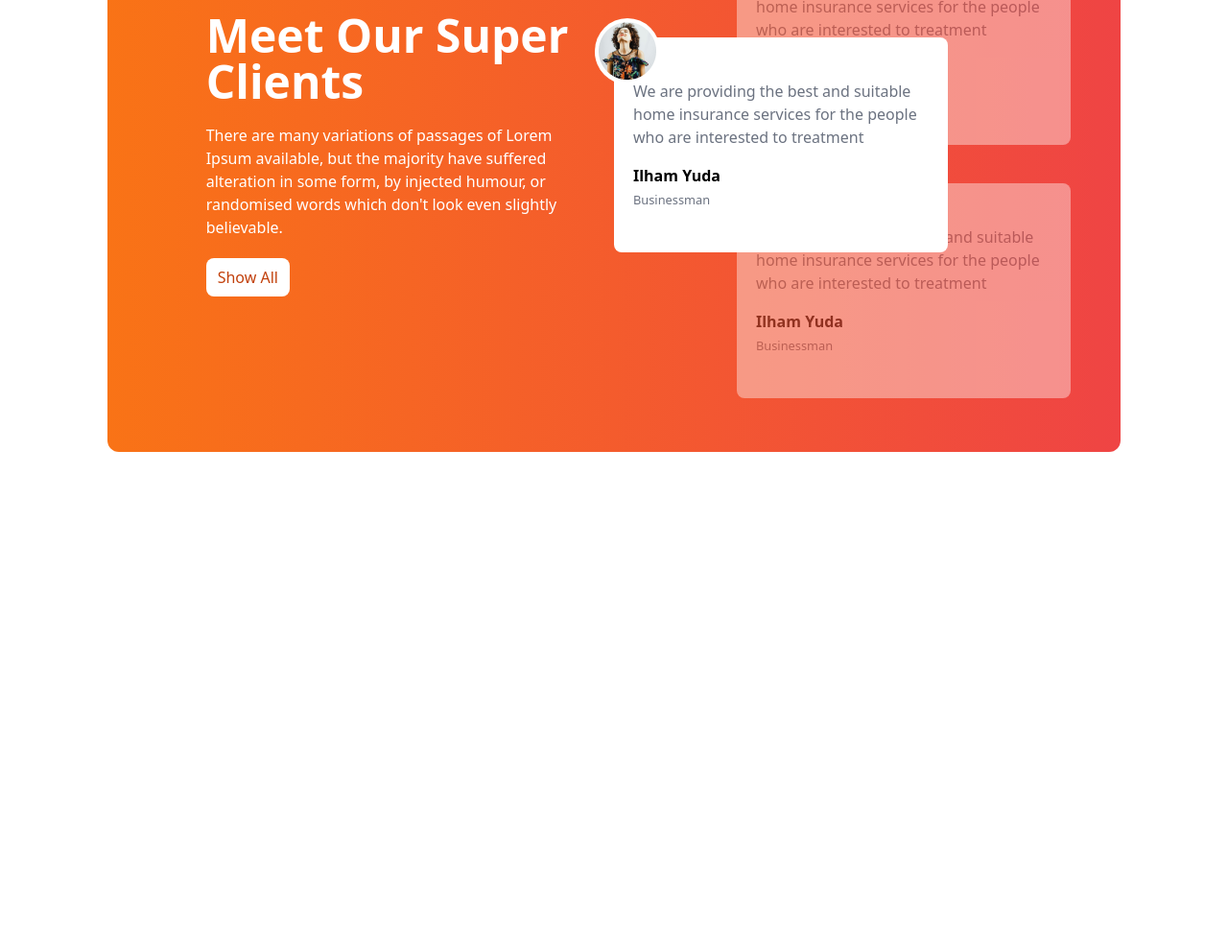
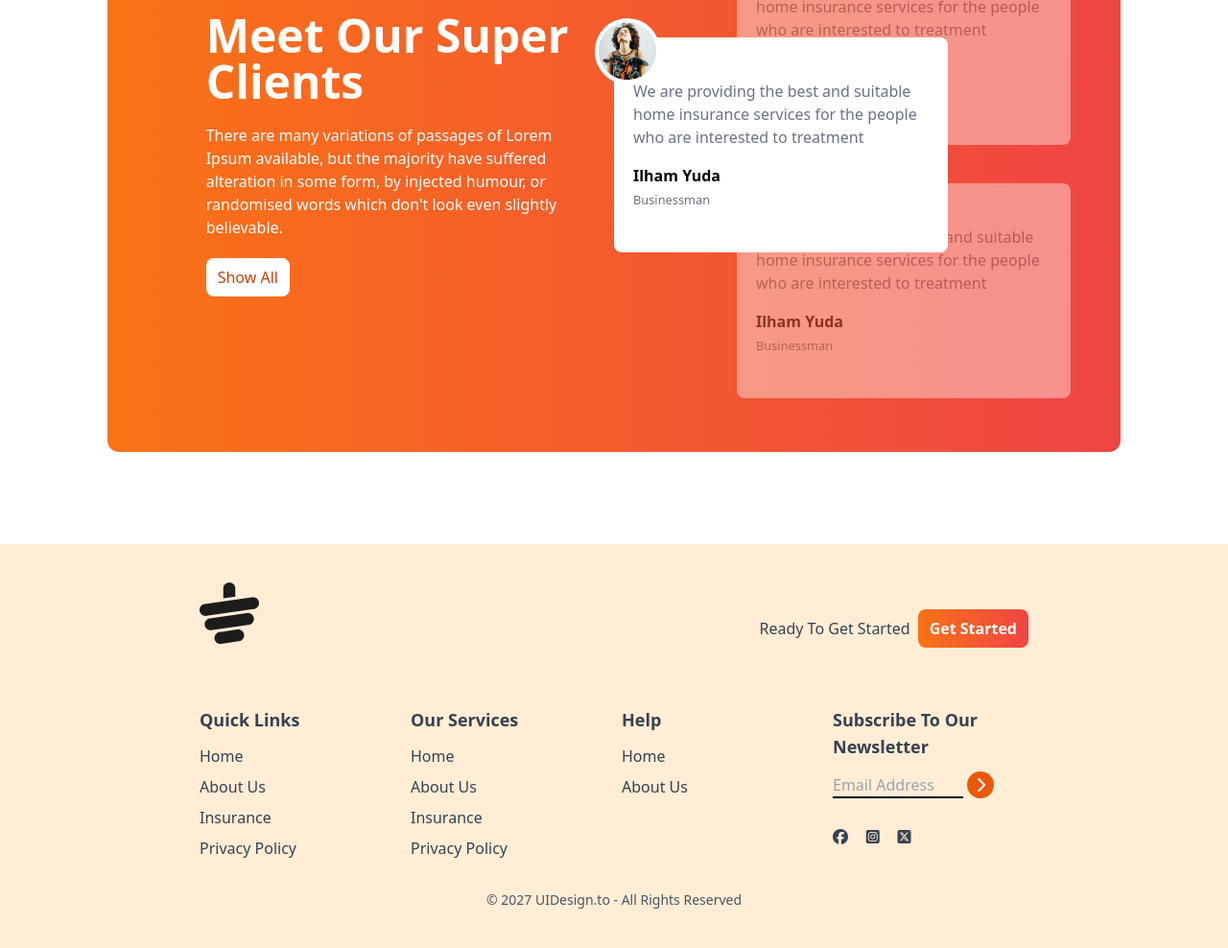
Before and after one commit to foridulcodes/tea-house-with-tailwind, a plain HTML site: page index.html in a window 1280 px wide. Shown: the part 1973-2961 px from the top of the page at 96% size. Before the commit the page ends 2540 px from the top, so only its background shows below. Drawn offline with nearby package versions, Linux system fonts and the light colour scheme.

Commit message:
footer done

```diff
--- a/index.html
+++ b/index.html
@@ -222,6 +222,90 @@
 </div>
 
 </section>
+
+<!-- News Section Homework -->
+
    </main>
+
+   <!-- footer -->
+
+   <footer class="bg-orange-100 text-gray-700 py-10 px-4 md:px-16">
+<div class="w-9/12 mx-auto">
+<!-- logo -->
+
+<div class="mb-8 flex justify-between">
+<img class="mb-8" src="images/cup.png" alt="">
+
+
+<div class="flex items-center gap-2">
+  <h4>Ready To Get Started</h4>
+  <button class="bg-gradient-to-r from-orange-500 to-red-500 px-3 py-2 rounded-lg text-white font-bold">Get Started</button>
+
+</div>
+</div>
+
+<!-- links -->
+
+<div class="grid grid-cols-1 md:grid-cols-2 lg:grid-cols-4 gap-4">
+<!-- first-column -->
+ <div>
+  <h3 class="font-semibold text-lg mb-3">Quick Links</h3>
+  <ul class="space-y-2">
+    <li><a class="hover:text-orange-600" href="#">Home</a></li>
+    <li><a class="hover:text-orange-600" href="#">About Us</a></li>
+    <li><a class="hover:text-orange-600" href="#">Insurance</a></li>
+    <li><a class="hover:text-orange-600" href="#">Privacy Policy</a></li>
+  </ul>
+ </div>
+
+ <!-- Second Column -->
+
+ <div>
+  <h3 class="font-semibold text-lg mb-3">Our Services</h3>
+  <ul class="space-y-2">
+    <li><a class="hover:text-orange-600" href="#">Home</a></li>
+    <li><a class="hover:text-orange-600" href="#">About Us</a></li>
+    <li><a class="hover:text-orange-600" href="#">Insurance</a></li>
+    <li><a class="hover:text-orange-600" href="#">Privacy Policy</a></li>
+  </ul>
+ </div>
+
+ <!-- Third Column -->
+
+ <div>
+  <h3 class="font-semibold text-lg mb-3">Help</h3>
+  <ul class="space-y-2">
+    <li><a class="hover:text-orange-600" href="#">Home</a></li>
+    <li><a class="hover:text-orange-600" href="#">About Us</a></li>
+  </ul>
+ </div>
+
+ <!-- Fourth Column -->
+<div>
+<h3 class="font-semibold text-lg mb-3">Subscribe To Our Newsletter</h3>
+<div class="flex flex-col space-y-2">
+  <div>
+    <input type="text" placeholder="Email Address" class="bg-transparent border-b-2 border-black w-4/6">
+    <i class="fa-solid fa-chevron-right w-7 h-7 bg-orange-600 rounded-full text-white justify-center items-center inline-flex"></i>
+    <div class="flex w-2/5 mb-2 mt-8 justify-between">
+
+      <i class="fa-brands fa-facebook"></i>
+      <i class="fa-brands fa-square-instagram"></i>
+      <i class="fa-brands fa-square-x-twitter"></i>
+
+    </div>
+  </div>
+
+</div>
+</div>
+
+</div>
+
+<div class="text-center pt-4 mt-4">
+  <p class="text-sm text-gray-600">© 2027 UIDesign.to - All Rights Reserved</p>
+  </div>
+
+</div>
+   </footer>
 </body>
 </html>
```
